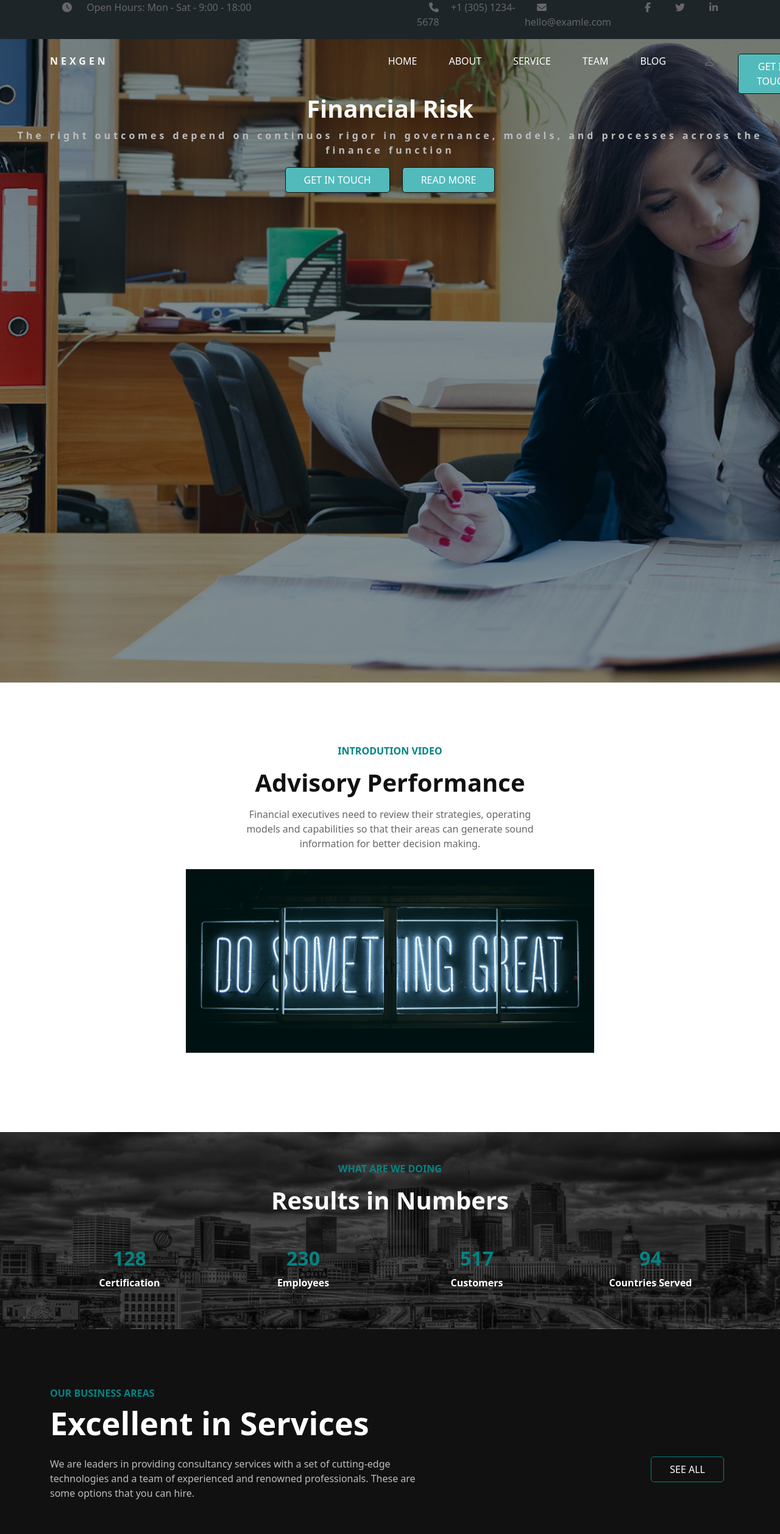
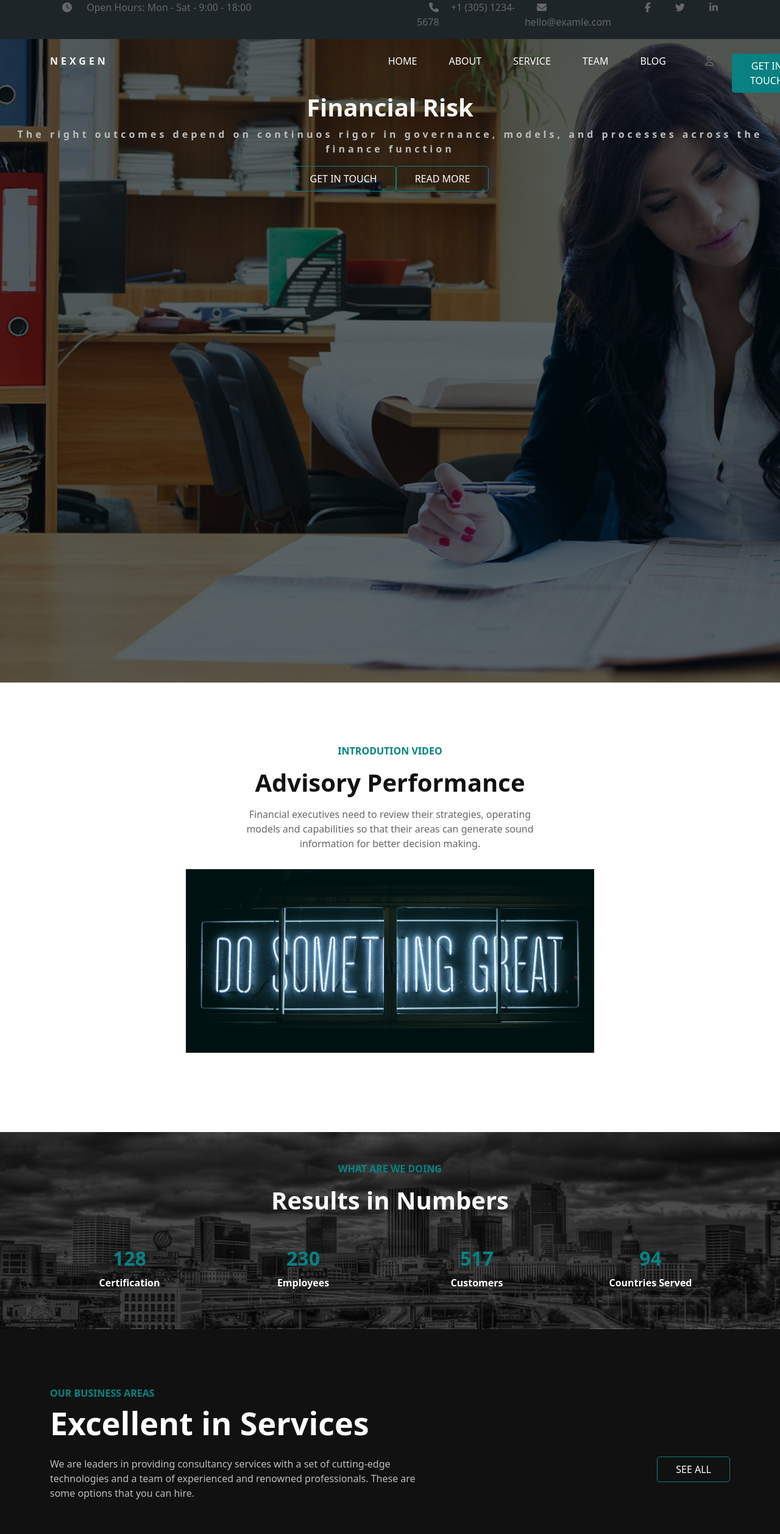
Before and after one commit to Marco-Gagliano/proj-html-vuejs, a Vue app: page / in a window 1280 px wide. Shown: the top 2515 px of the page at 61% size. Built offline with nearby package versions, Linux system fonts and the light colour scheme.

Commit message:
utilizzo-mixins-per-bottoni

```diff
--- a/src/assets/style/_mixins.scss
+++ b/src/assets/style/_mixins.scss
@@ -0,0 +1,40 @@
+
+@mixin button_type1(){
+  background-color: rgba($color: $surfie_green, $alpha: 1.0);
+  color: $white;
+  border: none;
+  border-radius: 5px;
+  padding: 8px 30px;
+  transition: ease-in .2s;
+
+  &:hover {
+    background-color: $fountain_blue;
+  }
+}
+
+@mixin button_type2(){
+  background-color: rgba($color: $surfie_green, $alpha: 0);
+  color: $white;
+  border: 1px solid $surfie_green;
+  border-radius: 5px;
+  padding: 8px 30px;
+  transition: ease-in .2s;
+
+  &:hover {
+    background-color: $surfie_green;
+  }
+}
+
+@mixin button_type3(){
+  background-color: rgba($color: $surfie_green, $alpha: 0);
+  color: $surfie_green;
+  border: 1px solid $surfie_green;
+  border-radius: 5px;
+  padding: 8px 30px;
+  transition: ease-in .2s;
+
+  &:hover {
+    background-color: $surfie_green;
+    color: $white;
+  }
+}
--- a/src/components/FooterComponent.vue
+++ b/src/components/FooterComponent.vue
@@ -244,6 +244,7 @@ export default {
 <style lang="scss" scoped>
 
   @import '../assets/style/vars';
+  @import '../assets/style/mixins';
 
   footer {
     padding: 0;
@@ -288,13 +289,7 @@ export default {
   }
 
   button {
-    background: none;
-    color: $white;
-    border: none;
-    border: 1px solid $blue_lagoon;
-    border-radius: 5px;
-    padding: 8px 30px;
-    margin: 15px 0;
+    @include button_type2();
   }
 
   .contact {
--- a/src/components/HeaderComponent.vue
+++ b/src/components/HeaderComponent.vue
@@ -124,12 +124,18 @@ export default {
 
   @import '../assets/style/general';
   @import '../assets/style/vars';
+  @import '../assets/style/mixins';
 
 
   // GENERAL PRESETS
 
   .menu-description {
-    background-image: url(../assets/images/bg-2.jpg);
+    //background-image: url(../assets/images/bg-2.jpg);
+    background: linear-gradient(
+            rgba(0, 0, 0, 0.3),
+            rgba(0, 0, 0, 0.3)
+    ),
+    url(../assets/images/bg-2.jpg);
     background-size: cover;
     height: 1055px;
   }
@@ -190,13 +196,7 @@ export default {
   }
 
   .menu button {
-    margin: 0 10px;
-    background-color: $fountain_blue;
-    color: $white;
-    border: none;
-    border: 1px solid $woodsmoke;
-    border-radius: 5px;
-    padding: 8px 30px;
+    @include button_type1();
   }
 
   // /MENU
@@ -208,20 +208,15 @@ export default {
     display: flex;
     justify-content: center;
     align-items: center;
-  }
 
-  .description p {
-    color: #BCBDBD;
-  }
+    p {
+      color: #BCBDBD;
+    }
 
-  .description button {
-    margin: 0 10px;
-    background-color: $fountain_blue;
-    color: #FFFFFF;
-    border: none;
-    border: 1px solid $woodsmoke;
-    border-radius: 5px;
-    padding: 8px 30px;
+    button {
+      @include button_type2();
+    }
+
   }
 
   // /DESCRIPTION
--- a/src/components/JumbotronComponent.vue
+++ b/src/components/JumbotronComponent.vue
@@ -31,6 +31,7 @@ export default {
 <style lang="scss" scoped>
 
   @import '../assets/style/vars';
+  @import '../assets/style/mixins';
 
   .jumbotron {
     padding: 100px 0
--- a/src/components/MessaggeComponent.vue
+++ b/src/components/MessaggeComponent.vue
@@ -88,6 +88,7 @@ export default {
 <style lang="scss" scoped>
 
   @import '../assets/style/vars';
+  @import '../assets/style/mixins';
 
   .send-messagge {
 
@@ -127,21 +128,11 @@ export default {
     }
 
     button {
-      background-color: $blue_lagoon;
-      color: $white;
-      border: none;
-      border: 1px solid $blue_lagoon;
-      border-radius: 5px;
-      padding: 8px 30px;
+      @include button_type1();
     }
 
     .button-map {
-      background-color: $white;
-      color: $blue_lagoon;
-      border: none;
-      border: 1px solid $blue_lagoon;
-      border-radius: 5px;
-      padding: 8px 30px;
+      @include button_type3();
     }
   }
 
--- a/src/components/NewsComponent.vue
+++ b/src/components/NewsComponent.vue
@@ -48,6 +48,7 @@ export default {
 <style lang="scss" scoped>
 
   @import '../assets/style/vars';
+  @import '../assets/style/mixins';
 
   .news {
     background-color: $gray_nurse;
@@ -70,13 +71,7 @@ export default {
     }
 
     button {
-      margin: 0 10px;
-      background-color: $blue_lagoon;
-      color: $white;
-      border: none;
-      border: 1px solid $blue_lagoon;
-      border-radius: 5px;
-      padding: 8px 30px;
+      @include button_type1();
     }
   }
 
--- a/src/components/NewsletterComponent.vue
+++ b/src/components/NewsletterComponent.vue
@@ -39,6 +39,7 @@ export default {
 <style lang="scss" scoped>
 
   @import '../assets/style/vars';
+  @import '../assets/style/mixins';
 
   .newsletter {
     background-color: $woodsmoke;
@@ -73,12 +74,7 @@ export default {
     }
 
     button {
-      background-color: $blue_lagoon;
-      color: $white;
-      border: none;
-      border: 1px solid $blue_lagoon;
-      border-radius: 5px;
-      padding: 8px 30px;
+      @include button_type1();
     }
   }
 
--- a/src/components/ResultComponent.vue
+++ b/src/components/ResultComponent.vue
@@ -47,6 +47,7 @@ export default {
 <style lang="scss" scoped>
 
   @import '../assets/style/vars';
+  @import '../assets/style/mixins';
 
   .results {
     background: linear-gradient(
--- a/src/components/ServiceComponent.vue
+++ b/src/components/ServiceComponent.vue
@@ -92,6 +92,7 @@ export default {
 <style lang="scss" scoped>
 
   @import '../assets/style/vars';
+  @import '../assets/style/mixins';
 
   .service {
     background-color: $woodsmoke;
@@ -121,14 +122,8 @@ export default {
   }
 
   .col-5 button {
+    @include button_type2();
     float: right;
-    margin: 0 10px;
-    background-color: rgba($color: $woodsmoke, $alpha: 0);
-    color: $white;
-    border: none;
-    border: 1px solid $blue_lagoon;
-    border-radius: 5px;
-    padding: 8px 30px;
   }
 
   // /INFO SERVICE
--- a/src/components/TeamComponent.vue
+++ b/src/components/TeamComponent.vue
@@ -142,6 +142,7 @@ export default {
 <style lang="scss" scoped>
 
   @import '../assets/style/vars';
+  @import '../assets/style/mixins';
 
   h6 {
     color: $fountain_blue;
```
Also changed, not shown: src/assets/style/_general.scss (line endings or trailing spaces).
